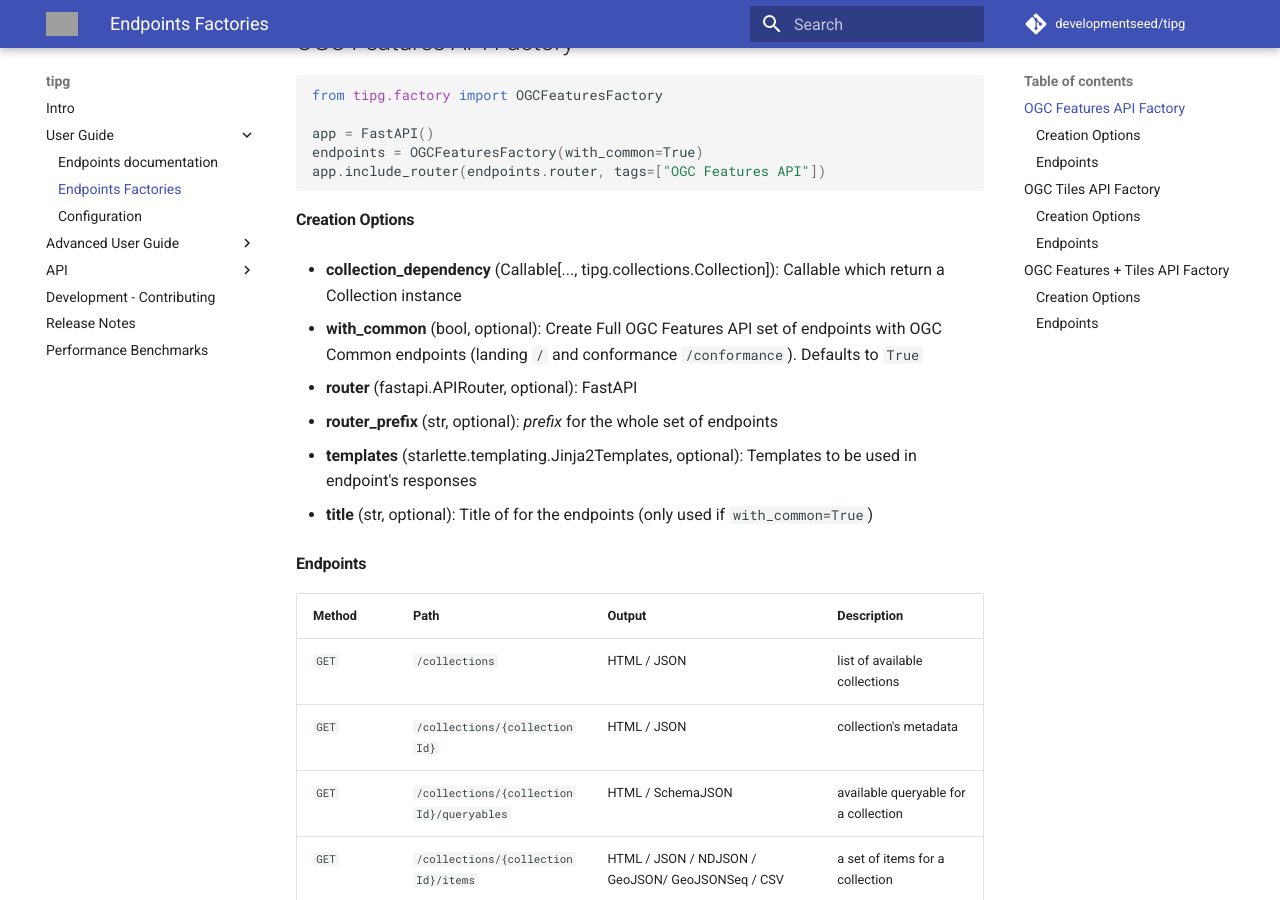
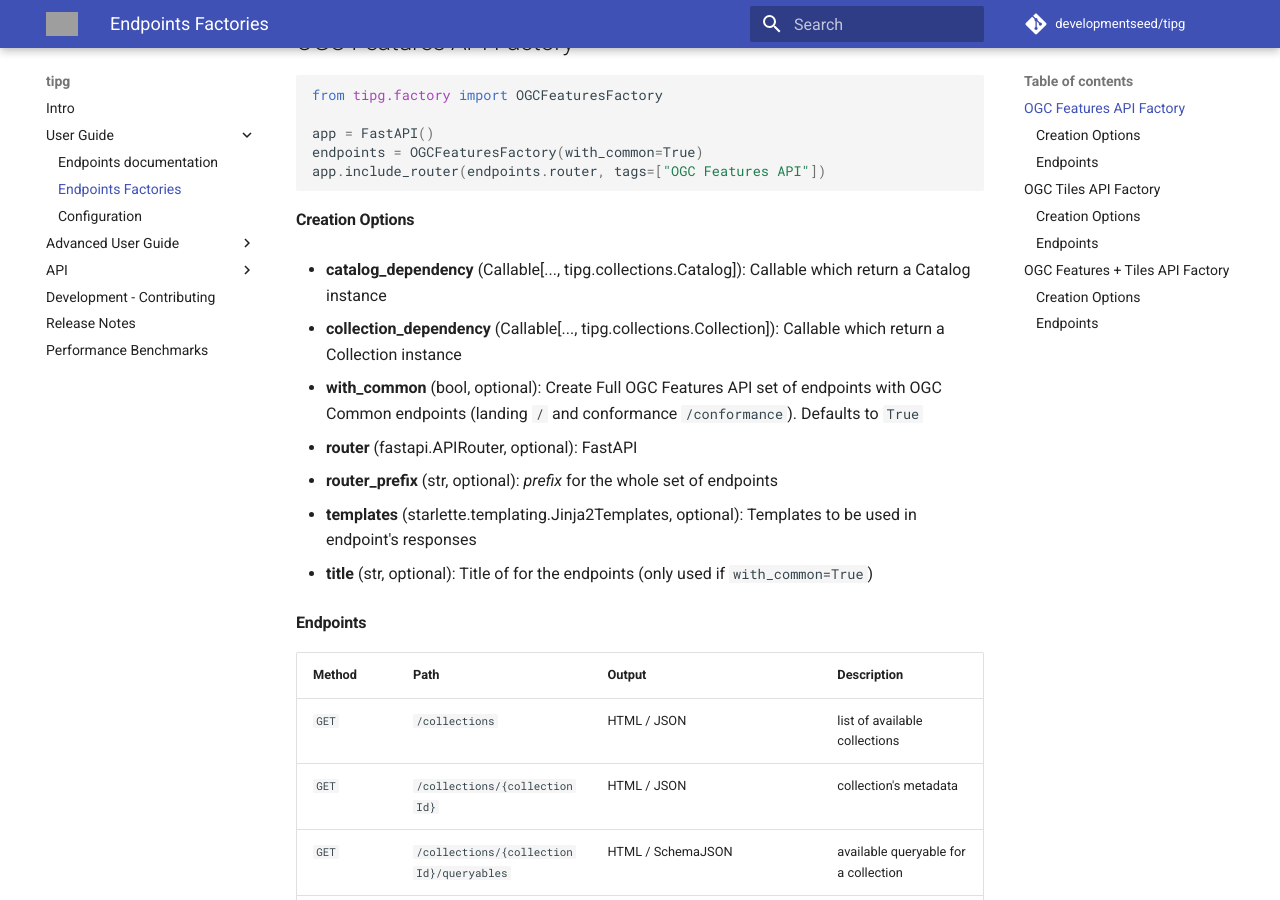
Before and after one commit to developmentseed/tipg, an MkDocs documentation site: the page built from docs/src/user_guide/factories.md, in a window 1280 px wide and 900 px high, scrolled down 1140 px. Built offline with MkDocs 1.6.1 and Material for MkDocs 9.7.7, drawn with Linux system fonts in a browser that asks for light colours; comment, search, counter and statistics services are not loaded; some of the changed text lies outside the part shown; grey boxes are pictures that could not be loaded.

Commit message:
update docs

````diff
--- a/docs/src/user_guide/factories.md
+++ b/docs/src/user_guide/factories.md
@@ -60,6 +60,8 @@ app.include_router(endpoints.router, tags=["OGC Features API"])
 ```
 
 #### Creation Options
+
+- **catalog_dependency** (Callable[..., tipg.collections.Catalog]): Callable which return a Catalog instance
 
 - **collection_dependency** (Callable[..., tipg.collections.Collection]): Callable which return a Collection instance
 
@@ -141,6 +143,8 @@ app.include_router(endpoints.router)
 
 #### Creation Options
 
+- **catalog_dependency** (Callable[..., tipg.collections.Catalog]): Callable which return a Catalog instance
+
 - **collection_dependency** (Callable[..., tipg.collections.Collection]): Callable which return a Collection instance
 
 - **supported_tms** (morecantile.TileMatrixSets): morecantile TileMatrixSets instance (holds a set of TileMatrixSet documents)
````
